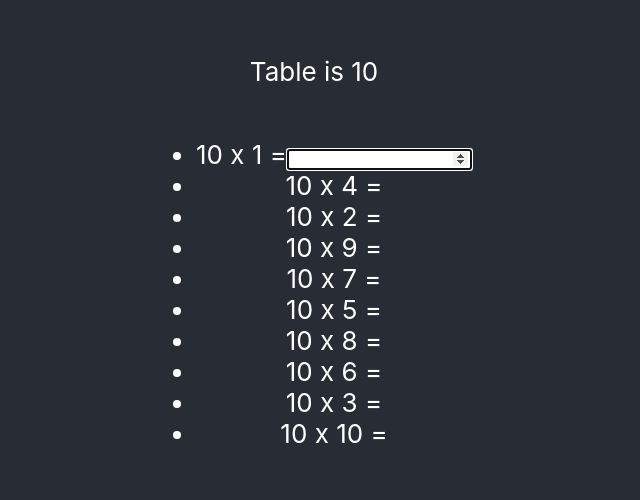
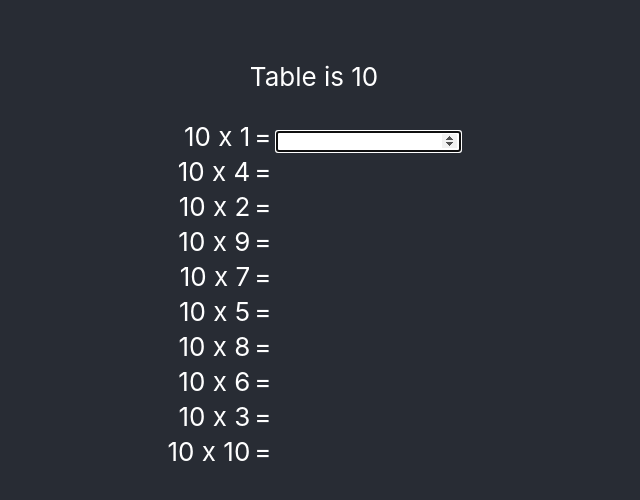
Before and after one commit to james-allan-lloyd/clearing-tables, a React (Create React App) app: page / in a window 1280 px wide. Shown: the part 148-648 px from the top of the page, without its empty margins (326-966 px from the left). Built offline with nearby package versions, Linux system fonts and the light colour scheme.

Commit message:
Convert to table

```diff
--- a/src/App.tsx
+++ b/src/App.tsx
@@ -38,13 +38,14 @@ function Equation({left, right, current, onAnswerChanged}: EquationProps) : JSX.
 
   const answerStyle : React.CSSProperties = (correct ? {color: 'green'} : {color: 'red', textDecoration: 'line-through'})
 
-  return <li>
-    {left} x {right} =
+  return <tr>
+    <td align='right'>{left} x {right}</td>
+    <td>=</td>
+    <td>
     {(current ?
       <input
         type="number"
         ref={inputRef}
-        disabled={!current}
         onChange={evt => setAnswer(parseInt(evt.target.value))}
         onKeyPress={event => {
           if (answer !== undefined && event.key === 'Enter') {
@@ -54,7 +55,8 @@ function Equation({left, right, current, onAnswerChanged}: EquationProps) : JSX.
       />
       : (answer ? <> <span style={answerStyle}>{answer}</span> {!correct ? left * right: ''}</>: '')
     )}
-  </li>
+    </td>
+  </tr>
 }
 
 function App() {
@@ -69,9 +71,11 @@ function App() {
     <div className="App">
       <header className="App-header">
         <p>Table is {tableNumber} </p>
-        <ul>
+        <table>
+          <tbody>
           {table.map((entry, index) => (<Equation key={entry} left={tableNumber} right={entry} current={index === currentEquation} onAnswerChanged={handleAnswerChanged}/>))}
-        </ul>
+          </tbody>
+        </table>
       </header>
     </div>
   );
```
